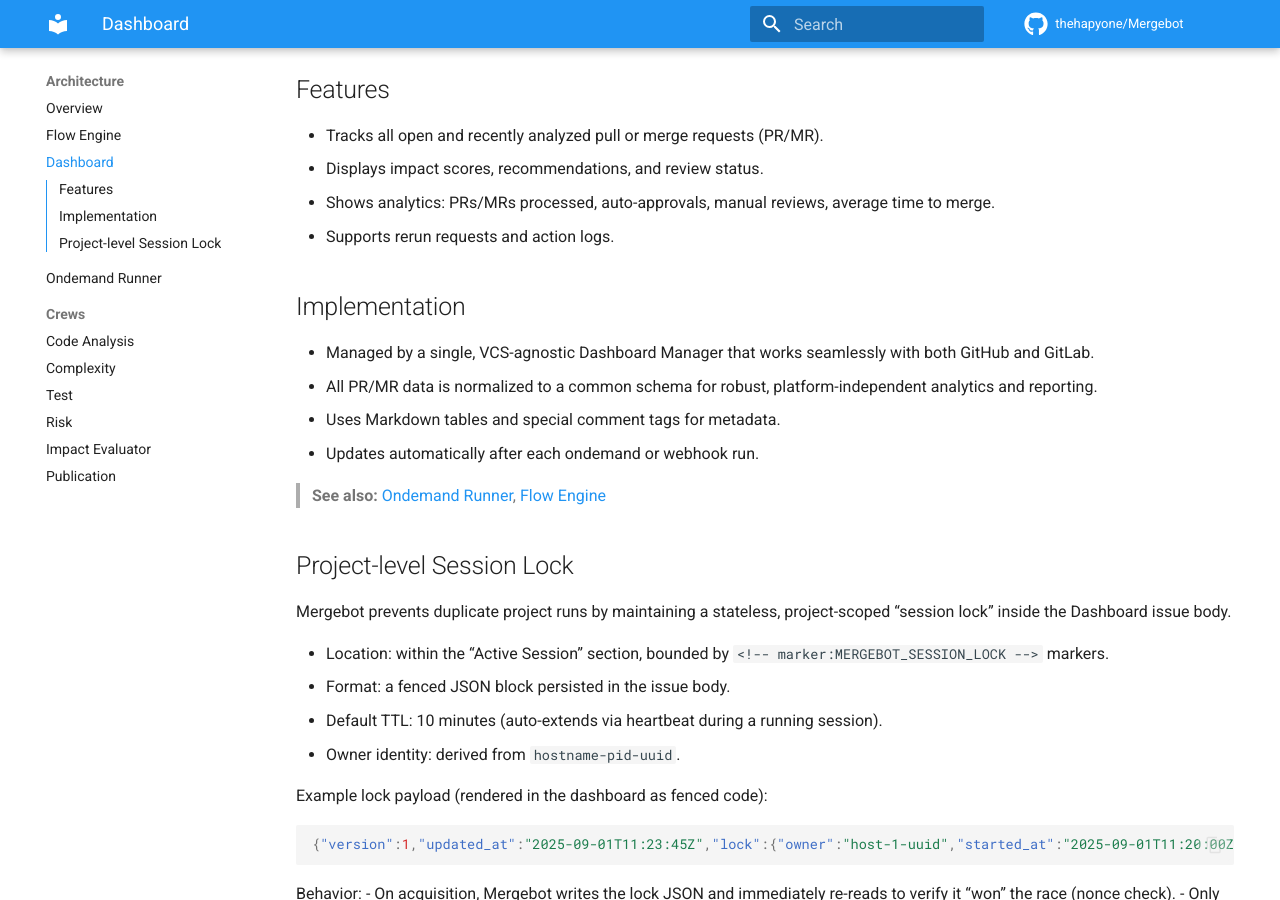
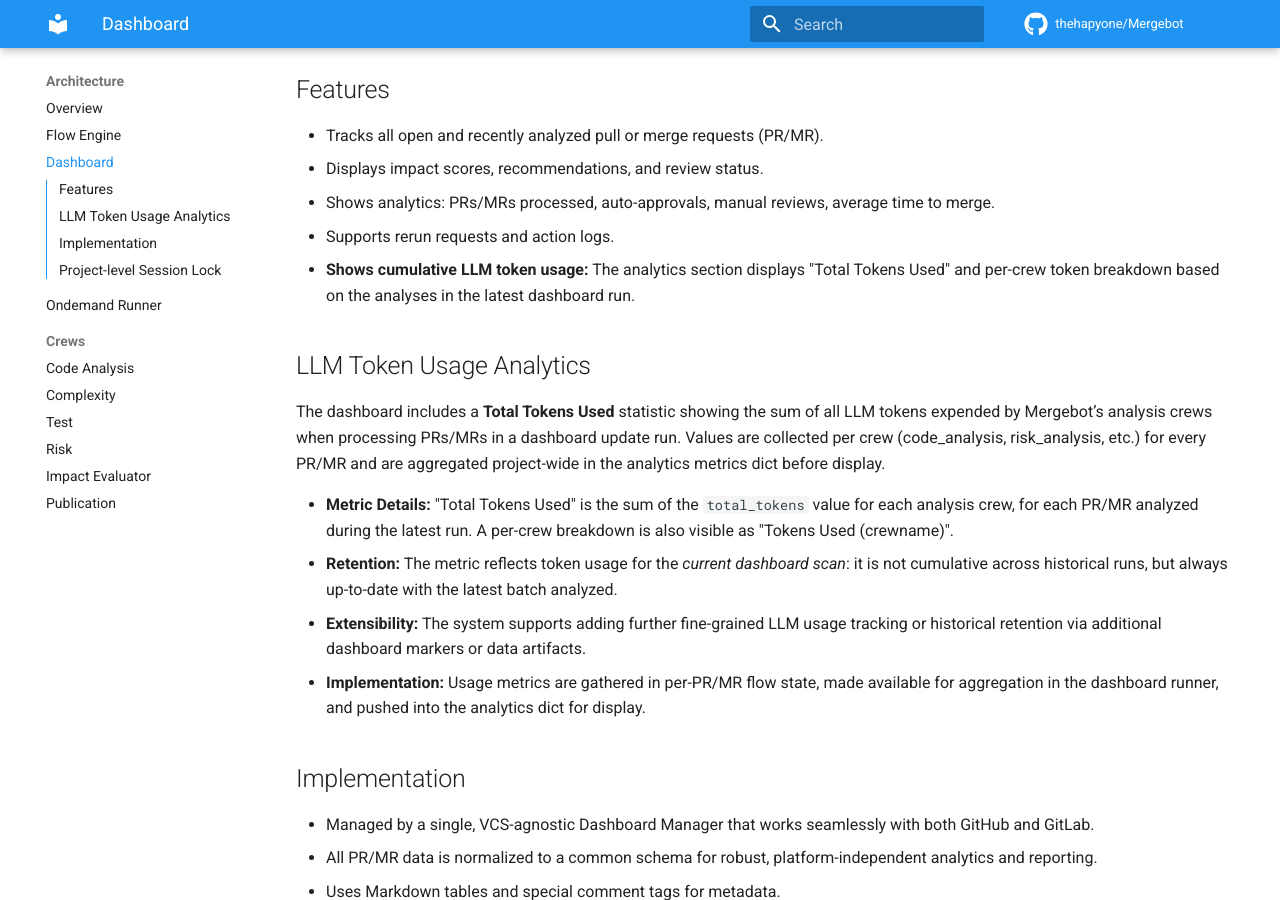
Before and after one commit to thehapyone/Mergebot, an MkDocs documentation site: the page built from docs/architecture/dashboard.md, in a window 1280 px wide and 900 px high, scrolled down 247 px. Built offline with MkDocs 1.6.1 and Material for MkDocs 9.7.7, drawn with Linux system fonts in a browser that asks for light colours; comment, search, counter and statistics services are not loaded.

Commit message:
docs: add dashboard analytics for LLM token usage tracking
Added documentation for a new dashboard analytics feature displaying "Total Tokens Used" and per-crew token breakdown. This provides project-wide visibility on LLM resource utilization per scan, increases transparency, and supports future extensibility and optimization efforts.

```diff
--- a/docs/architecture/dashboard.md
+++ b/docs/architecture/dashboard.md
@@ -8,6 +8,16 @@ The Mergebot Dashboard provides a centralized view of pull or merge request (PR/
 - Displays impact scores, recommendations, and review status.
 - Shows analytics: PRs/MRs processed, auto-approvals, manual reviews, average time to merge.
 - Supports rerun requests and action logs.
+- **Shows cumulative LLM token usage:** The analytics section displays "Total Tokens Used" and per-crew token breakdown based on the analyses in the latest dashboard run.
+
+## LLM Token Usage Analytics
+
+The dashboard includes a **Total Tokens Used** statistic showing the sum of all LLM tokens expended by Mergebot’s analysis crews when processing PRs/MRs in a dashboard update run. Values are collected per crew (code_analysis, risk_analysis, etc.) for every PR/MR and are aggregated project-wide in the analytics metrics dict before display.
+
+- **Metric Details:** "Total Tokens Used" is the sum of the `total_tokens` value for each analysis crew, for each PR/MR analyzed during the latest run. A per-crew breakdown is also visible as "Tokens Used (crewname)".
+- **Retention:** The metric reflects token usage for the *current dashboard scan*: it is not cumulative across historical runs, but always up-to-date with the latest batch analyzed.
+- **Extensibility:** The system supports adding further fine-grained LLM usage tracking or historical retention via additional dashboard markers or data artifacts.
+- **Implementation:** Usage metrics are gathered in per-PR/MR flow state, made available for aggregation in the dashboard runner, and pushed into the analytics dict for display.
 
 ## Implementation
 
```
Also changed, not shown: docs/usage/overview.md (+3 -0 lines), memory-bank/activeContext.md (+8 -0 lines), memory-bank/systemPatterns.md (+1 -0 lines), mergebot/dashboard/dashboard_layout.md (+2 -0 lines), 2 other files.
